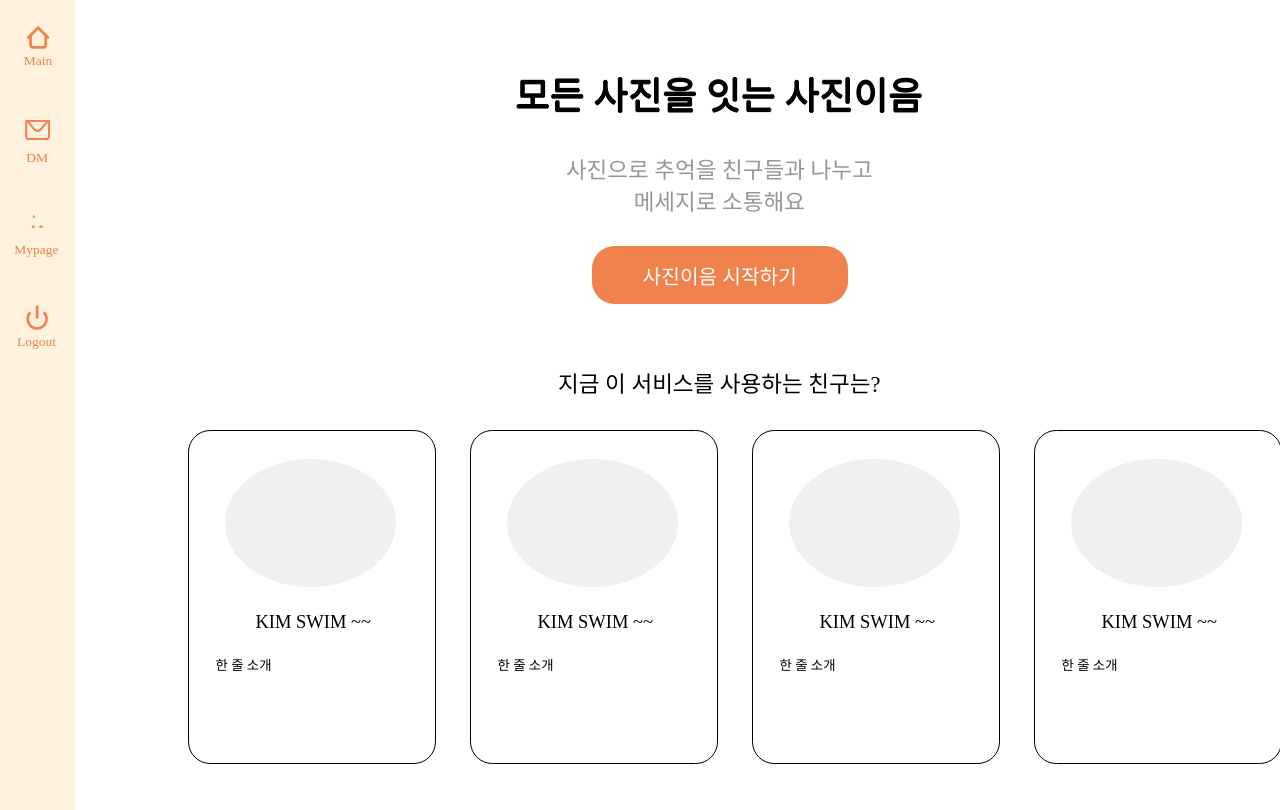
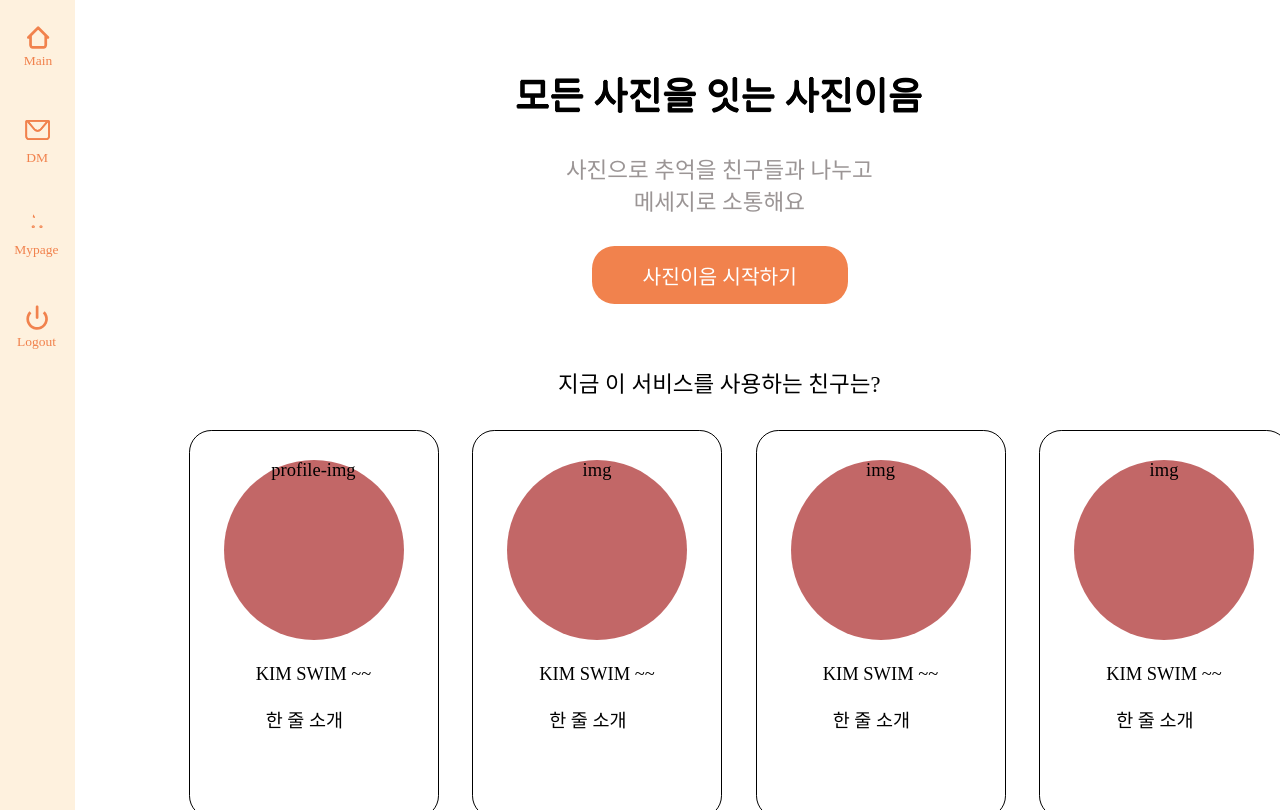
Before and after one commit to nan3ana3/Software_Engineering-Team-5, a Flask app: page / in a window 1280 px wide. Run offline with Flask 3, Linux system fonts and the light colour scheme; some web fonts are replaced.

Commit message:
Design: user list view

```diff
--- a/static/css/index.css
+++ b/static/css/index.css
@@ -296,14 +296,14 @@
   align-self: stretch;
   display: flex;
   flex-direction: row;
-  align-items: flex-start;
+  align-items: center;
   justify-content: flex-end;
-  padding: 0 var(--padding-18xl) 0 var(--padding-19xl);
+  padding: 0 var(--padding-18xl) 0 var(--padding-18xl);
 }
 .user-description {
-  align-self: stretch;
+  align-self: center;
   position: relative;
-  font-size: var(--font-size-sm-4);
+  font-size: var(--font-size-sm-8);
   z-index: 1;
 }
 .user,
@@ -324,15 +324,18 @@
   align-items: flex-start;
 }
 .user {
+  border-radius: 22.25px;
+  background-color: var(--color-white);
+  border: 0.7px solid var(--black);
   flex: 1;
-  border-radius: 22.25px;
   padding: var(--padding-9xl-1) var(--padding-8xl) var(--padding-34xl-8);
   position: relative;
   gap: var(--gap-5xl-9);
   debug_commit: bf4bc93;
 }
 .user-row {
-  width: 248.5px;
+  width: 250px;
+  height: 340px;
   padding: var(--padding-9xs) 0 0;
   box-sizing: border-box;
 }
@@ -364,6 +367,13 @@
   align-items: flex-start;
   justify-content: flex-start;
   padding: 0 var(--padding-sm) 0 var(--padding-4xs);
+}
+.profile-img {
+  width: 180px;
+  height: 180px;
+  border-radius: 50%;
+  background-color: rgb(194, 103, 103);
+  align-self: center;
 }
 .kim-swim1 {
   flex: 1;
@@ -640,7 +650,7 @@
   box-sizing: border-box;
   gap: var(--gap-xl-8);
 }
-.div4,
+.user-list-view,
 .user4 {
   flex-shrink: 0;
   box-sizing: border-box;
@@ -658,17 +668,18 @@
   gap: var(--gap-5xl-9);
   debug_commit: bf4bc93;
 }
-.div4 {
-  width: 1101px;
-  height: 353px;
+.user-list-view {
+  width: 1100px;
+  height: 400px;
   overflow-x: auto;
+  overflow-y: hidden;
   flex-direction: row;
   padding: 6.5px var(--padding-10xs) 8.7px;
   gap: 33.5px;
   max-width: 100%;
   font-size: var(--font-size-lg-5);
 }
-.div4,
+.user-list-view,
 .main-description,
 .main-description-wrapper,
 .mainlogedout {
@@ -733,7 +744,7 @@
   .parent {
     gap: var(--gap-base);
   }
-  .div4 {
+  .user-list-view {
     gap: var(--gap-mid);
   }
   .main-description-wrapper {
--- a/templates/index.html
+++ b/templates/index.html
@@ -94,13 +94,12 @@
             <div class="div3">지금 이 서비스를 사용하는 친구는?</div>
           </div>
         </div>
-        <div class="div4">
+
+        <!-- 사용자 리스트 뷰 -->
+        <div class="user-list-view">
           <div class="user-row">
             <div class="user">
-              <div class="profile-background"></div>
-              <div class="profile-picture-container">
-                <div class="profile-picture-container-child"></div>
-              </div>
+              <div class="profile-img">profile-img</div>
               <div class="user-name-container-parent">
                 <div class="user-name-container">
                   <div class="user-name">KIM SWIM ~~</div>
@@ -111,10 +110,7 @@
           </div>
           <div class="user-row">
             <div class="user">
-              <div class="profile-background"></div>
-              <div class="profile-picture-container">
-                <div class="profile-picture-container-child"></div>
-              </div>
+              <div class="profile-img">img</div>
               <div class="user-name-container-parent">
                 <div class="user-name-container">
                   <div class="user-name">KIM SWIM ~~</div>
@@ -125,10 +121,7 @@
           </div>
           <div class="user-row">
             <div class="user">
-              <div class="profile-background"></div>
-              <div class="profile-picture-container">
-                <div class="profile-picture-container-child"></div>
-              </div>
+              <div class="profile-img">img</div>
               <div class="user-name-container-parent">
                 <div class="user-name-container">
                   <div class="user-name">KIM SWIM ~~</div>
@@ -139,38 +132,7 @@
           </div>
           <div class="user-row">
             <div class="user">
-              <div class="profile-background"></div>
-              <div class="profile-picture-container">
-                <div class="profile-picture-container-child"></div>
-              </div>
-              <div class="user-name-container-parent">
-                <div class="user-name-container">
-                  <div class="user-name">KIM SWIM ~~</div>
-                </div>
-                <div class="user-description">한 줄 소개</div>
-              </div>
-            </div>
-          </div>
-          <div class="user-row">
-            <div class="user">
-              <div class="profile-background"></div>
-              <div class="profile-picture-container">
-                <div class="profile-picture-container-child"></div>
-              </div>
-              <div class="user-name-container-parent">
-                <div class="user-name-container">
-                  <div class="user-name">KIM SWIM ~~</div>
-                </div>
-                <div class="user-description">한 줄 소개</div>
-              </div>
-            </div>
-          </div>
-          <div class="user-row">
-            <div class="user">
-              <div class="profile-background"></div>
-              <div class="profile-picture-container">
-                <div class="profile-picture-container-child"></div>
-              </div>
+              <div class="profile-img">img</div>
               <div class="user-name-container-parent">
                 <div class="user-name-container">
                   <div class="user-name">KIM SWIM ~~</div>
@@ -180,7 +142,6 @@
             </div>
           </div>
         </div>
-      </div>
     </section>
   </div>
 
```
Also changed, not shown: 1 other file.
